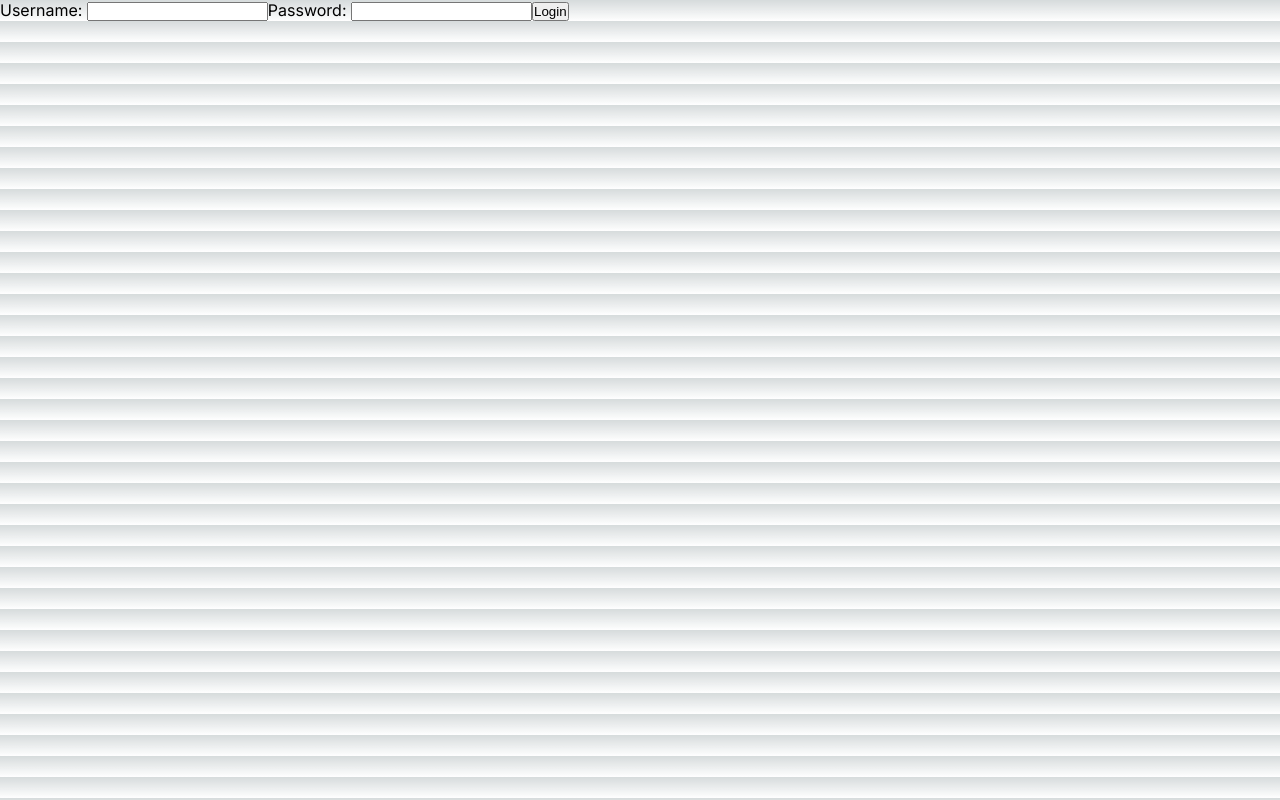
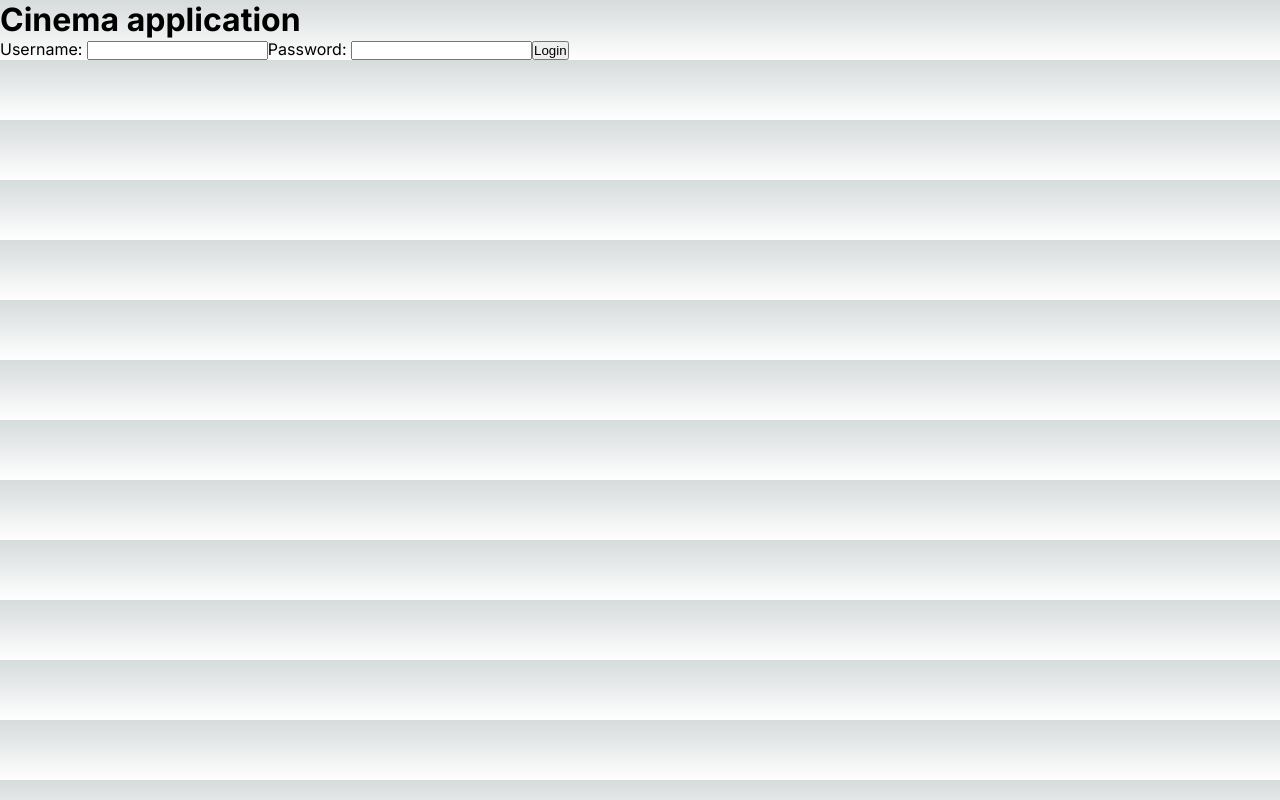
Before and after one commit to bokacha/movies-project, a Next.js app: page /login in a window 1280 px wide. Built offline with nearby package versions, Linux system fonts and the light colour scheme.

Commit message:
create AuthContext

```diff
--- a/src/app/layout.tsx
+++ b/src/app/layout.tsx
@@ -1,22 +1,28 @@
-import './globals.css'
-import type { Metadata } from 'next'
-import { Inter } from 'next/font/google'
+import './globals.css';
+import type { Metadata } from 'next';
+import { Inter } from 'next/font/google';
+import { AuthContextProvider } from '@/context/AuthContext';
 
-const inter = Inter({ subsets: ['latin'] })
+const inter = Inter({ subsets: ['latin'] });
 
 export const metadata: Metadata = {
     title: 'Create Next App',
     description: 'Generated by create next app',
-}
+};
 
 export default function RootLayout({
     children,
 }: {
-  children: React.ReactNode
+    children: React.ReactNode;
 }) {
     return (
         <html lang="en">
-      <body className={inter.className}>{children}</body>
+            <body className={inter.className}>
+                <AuthContextProvider>
+                    <h1>Cinema application</h1>
+                    {children}
+                </AuthContextProvider>
+            </body>
         </html>
-  )
+    );
 }
--- a/src/app/page.tsx
+++ b/src/app/page.tsx
@@ -1,8 +1,9 @@
 'use client';
 
+import { AuthContext } from '@/context/AuthContext';
 import { cinema, Prisma } from '@prisma/client';
 import Link from 'next/link';
-import { useEffect, useState } from 'react';
+import { useContext, useEffect, useState } from 'react';
 
 const CITY = 'Banja Luka';
 
@@ -10,6 +11,7 @@ type CinemaWithMovies = Prisma.cinemaGetPayload<{ include: { movies: true } }>;
 
 export default function Home() {
     const [cinemas, setCinemas] = useState<CinemaWithMovies[]>([]);
+    const {} = useContext(AuthContext);
 
     async function fetchCinemas() {
         const response = await fetch(`/api/cinema?city=${CITY}`, {
--- /dev/null
+++ b/src/context/AuthContext.tsx
@@ -0,0 +1,38 @@
+import { user } from '@prisma/client';
+import { createContext, ReactNode, useState } from 'react';
+
+type AuthContextData = {
+    user: user | null;
+    login: (username: string, password: string) => Promise<boolean>;
+    logout: () => void;
+};
+
+export const AuthContext = createContext<AuthContextData>({
+    user: null,
+    login: async () => {
+        return false;
+    },
+    logout: () => {},
+});
+
+type AuthContextProviderProps = {
+    children: ReactNode;
+};
+
+export function AuthContextProvider(props: AuthContextProviderProps) {
+    const [user, setUser] = useState<user | null>(null);
+
+    async function login(username: string, password: string) {
+        return false;
+    }
+
+    function logout() {
+        setUser(null);
+    }
+
+    return (
+        <AuthContext.Provider value={{ user, login, logout }}>
+            {props.children}
+        </AuthContext.Provider>
+    );
+}
```
Lines whose indentation alone changed are shown as unchanged.
